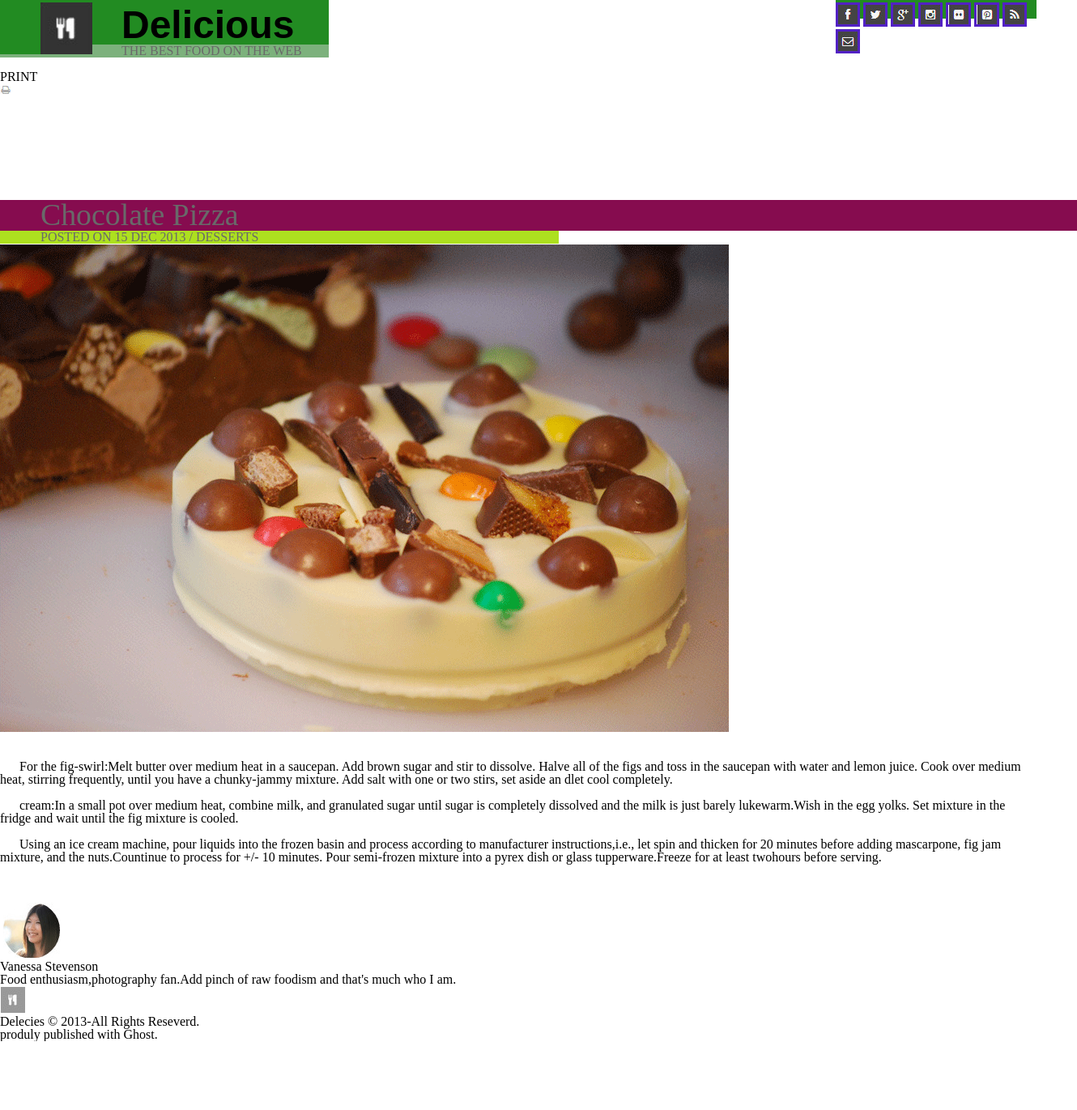
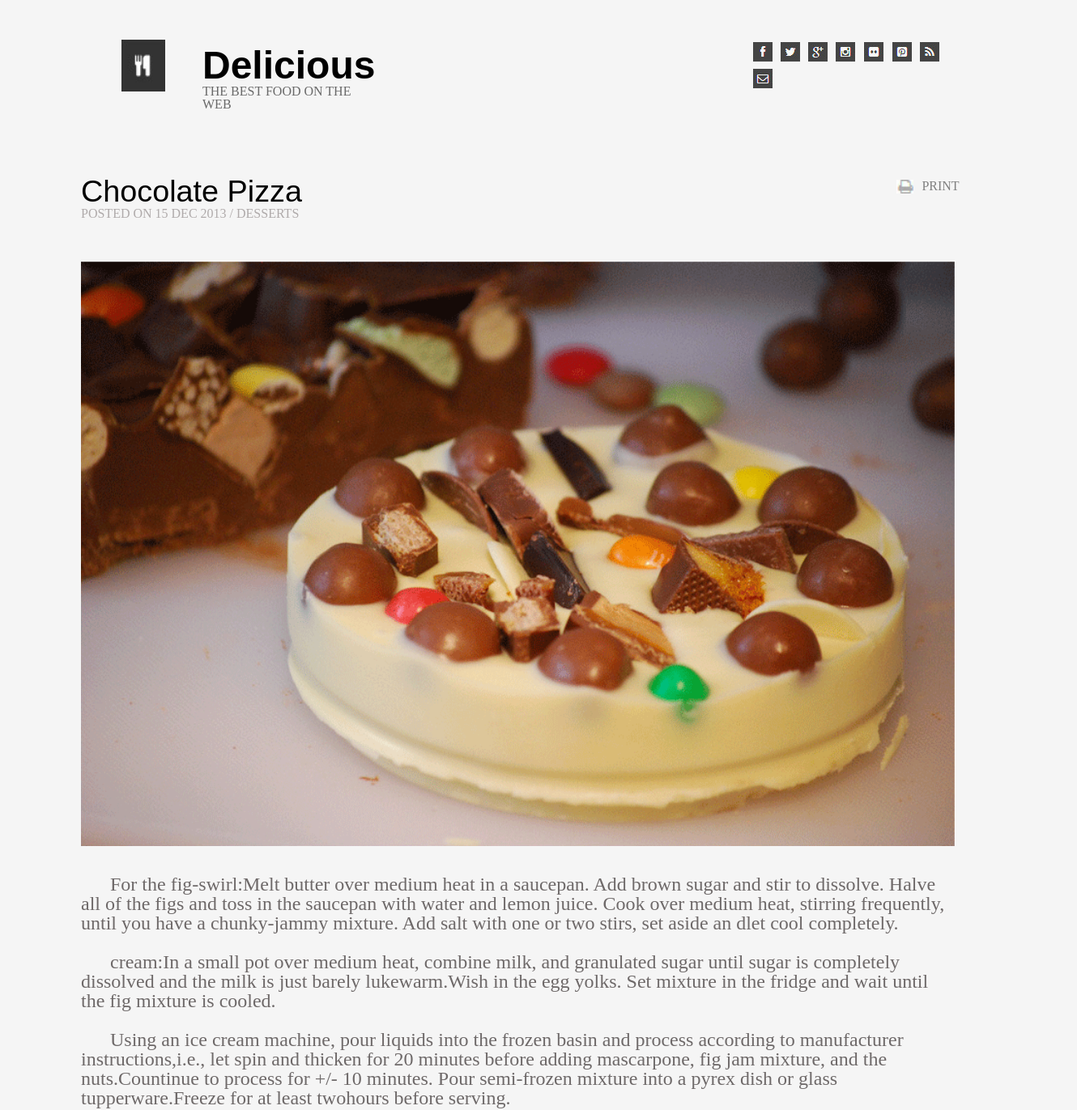
Before and after one commit to Amer-1987/Chocolate-Pizza, a plain HTML site: page index.html in a window 1280 px wide. Shown: the part 23-1394 px from the top of the page at 81% size, 1330 px wide, since content can reach past the window. Before the commit the page ends 1309 px from the top, so only its background shows below. Drawn offline with Linux system fonts and the light colour scheme; a web font is replaced by a local one.

Commit message:
Update style.css

```diff
--- a/css/style.css
+++ b/css/style.css
@@ -1,5 +1,18 @@
+*{
+    margin-right: 100px;
+    margin-left: 100px;
+
+}
+
+
+body{
+    padding: 50px 0px 50px 0px ;
+    background-color:whitesmoke ;
+}
+header{
+    margin-right: 100px;
+    margin-left: 100px;}
 .socialMedia1{
-    background-color: forestgreen;
 height: 17mm;
     width: 30%;
 margin-top:2% ;
@@ -10,19 +23,15 @@ float: left;
 }
 
 .imgs{
-    background-color: forestgreen;
-    width: 19%;
-    height:20px;
+    width: 23%;
     float: right;
     display:inline;
     padding-right: 5px;
-    /* padding-bottom: 10%;*/
      padding-top: 2%;
 
 }
 
 .socialMedia{
-    background-color: rgb(82, 33, 196);
 
 
     padding: 3px; ;
@@ -30,7 +39,6 @@ float: left;
 }
 
 .par1{
-    background-color: forestgreen;
 
 
     width: 20%;
@@ -44,7 +52,6 @@ float: left;
 }
 
 .par2{
-     background-color: rgb(124, 177, 124);
 
     width: 20%;
 
@@ -54,22 +61,123 @@ padding-left: 150px;
 }
 
 .firsH2{
-    background-color: rgb(134, 12, 79);
-    margin-top: 10% ;
+    margin-top: 4% ;
    font-size: 10mm;
     width: 100%;
-    padding-left: 50px;
+    padding-left: 0px;
 
-color: dimgray;
+color: black;
+font-family: fantasy;
 
 }
 
 .par3{
 
-    background-color: rgb(173, 224, 31);
 
     width: 50%;
 
-color: dimgray;
-padding-left: 50px;
+color: rgb(175, 170, 170);
+padding-left: 0px;
 }
+.bar1{
+
+    width: 100%;
+    margin-top:35px ;
+}
+.print{
+    width: 2%;
+    float: right;
+    size: 1mm;
+    padding-right: 10px;
+    margin-top: 85px;
+
+}
+.wordPrint{
+width: 2%;
+float: right;
+color: gray;
+padding-right: 20px;
+margin-top: 85px;
+}
+.cookie{
+width: 100%;
+margin-top: 50px;
+
+}
+
+.par4{
+font-size: x-large;
+color: rgb(110, 105, 105);
+}
+.mainImage{
+width: 100%;
+
+}
+.bar2{
+    width: 100%;
+    margin-top:40px ;
+
+}
+.van{
+    float: left;
+    height: 100px;
+margin-top: 25px;
+/* background-color: yellow; */
+width: 8%;
+border-radius: 50%;
+}
+h3{
+
+/* background-color: forestgreen; */
+
+    /* background-color: indigo; */
+    width: 20%;
+    padding-left: 120px;
+
+    padding-top:30px;
+    font-size: 150%;
+    font-weight: bold;
+
+}
+.par5{
+
+    /* background-color: forestgreen; */
+
+
+    width: 50%;
+    padding-left: 120px;
+
+    padding-top:18.5px;
+    font-size: 130%;
+    color: rgb(105, 101, 101);
+
+
+}
+.button{
+width: 20%;
+float: right;
+/* background-color: hotpink; */
+margin-top:2% ;
+/* display: inline; */
+/* padding-right: 5px; */
+/* padding-bottom: 10%;*/
+
+
+}
+
+.lastlogo{
+width: 5%;
+/* padding-left: 200px; */
+display: block;
+margin-left: auto;
+margin-right: auto;
+margin-top: 100px;
+
+}
+
+.par6{
+    width: 100%;
+    text-align: center;
+    margin-top: 18px;
+    color: rgb(119, 116, 116);
+}
```
